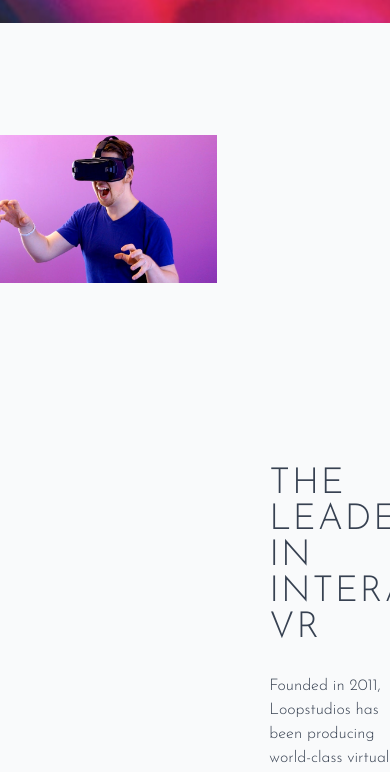
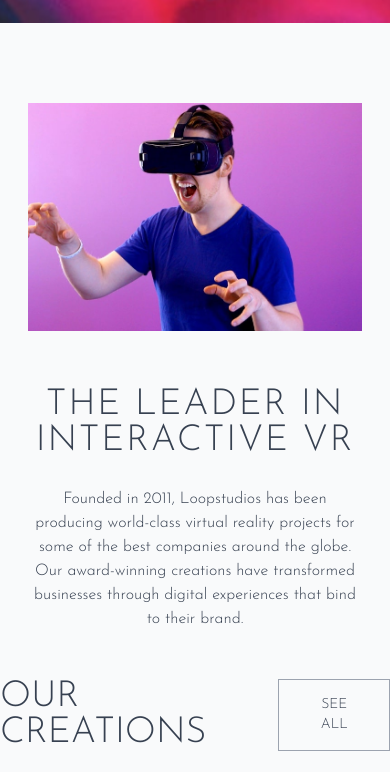
Before and after one commit to radoRandriamahandry/vue-ui-component, a Vue app: page /loopstudio in a window 390 px wide. Shown: the part 821-1593 px from the top of the page. Built offline with nearby package versions, Linux system fonts and the light colour scheme; a web font is replaced by a local one.

Commit message:
mobile: finish mobile version for first section

```diff
--- a/src/components/loop-studios/layouts/OverlappingContent.vue
+++ b/src/components/loop-studios/layouts/OverlappingContent.vue
@@ -1,9 +1,17 @@
 <template>
-  <div class="grid grid-cols-9 grid-rows-4">
+  <div class="hidden grid-cols-9 grid-rows-4 sm:grid">
     <div class="col-start-1 col-end-6 row-start-1 row-end-4">
       <slot name="firstContent"></slot>
     </div>
     <div class="col-start-5 col-end-10 row-start-2 row-end-5">
+      <slot name="secondContent"></slot>
+    </div>
+  </div>
+  <div class="grid sm:hidden">
+    <div class="">
+      <slot name="firstContent"></slot>
+    </div>
+    <div class="">
       <slot name="secondContent"></slot>
     </div>
   </div>
--- a/src/views/LPageLoopStudio.vue
+++ b/src/views/LPageLoopStudio.vue
@@ -1,7 +1,8 @@
 <template>
   <HeroSection></HeroSection>
   <div class="max-w-screen-lg mx-auto container--loopStudio">
-    <OverlappingContent class="mt-28">
+    <div class="mt-20 px-7 sm:mt-0">
+      <OverlappingContent class="sm:mt-28">
         <template #firstContent>
           <img
             src="/src/assets/LPageLoopStudio/image-interactive.jpg"
@@ -10,19 +11,22 @@
           />
         </template>
         <template #secondContent>
-        <div class="w-full h-full py-20 pl-24 bg-gray-50">
+          <div
+            class="w-full h-full text-center  mt-14 sm:mt-0 sm:py-20 sm:pl-24 bg-gray-50"
+          >
             <h2 class="text-4xl leading-9 tracking-wider uppercase">
               The leader in interactive VR
             </h2>
             <p class="mt-7">
-            Founded in 2011, Loopstudios has been producing world-class virtual
-            reality projects for some of the best companies around the globe.
-            Our award-winning creations have transformed businesses through
-            digital experiences that bind to their brand.
+              Founded in 2011, Loopstudios has been producing world-class
+              virtual reality projects for some of the best companies around the
+              globe. Our award-winning creations have transformed businesses
+              through digital experiences that bind to their brand.
             </p>
           </div>
         </template>
       </OverlappingContent>
+    </div>
     <section class="mt-12">
       <div class="flex justify-between">
         <h2 class="text-4xl leading-9 uppercase">Our Creations</h2>
```
Lines whose indentation alone changed are shown as unchanged.
